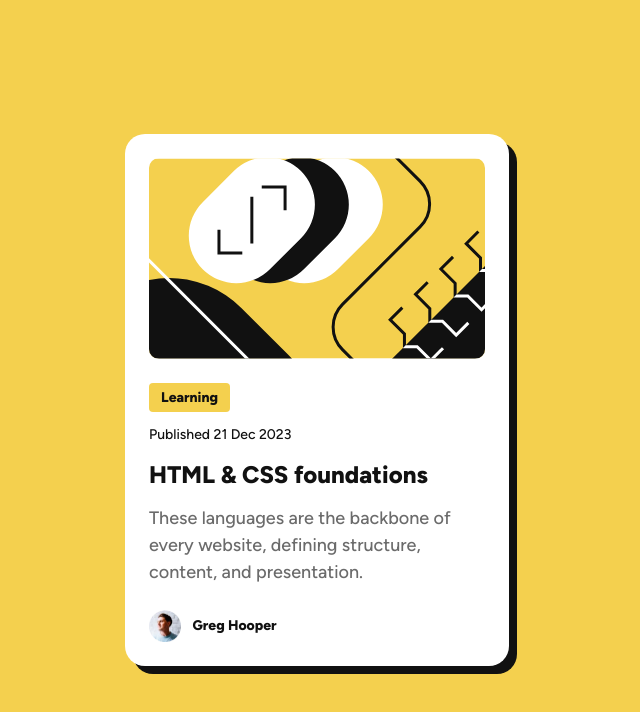
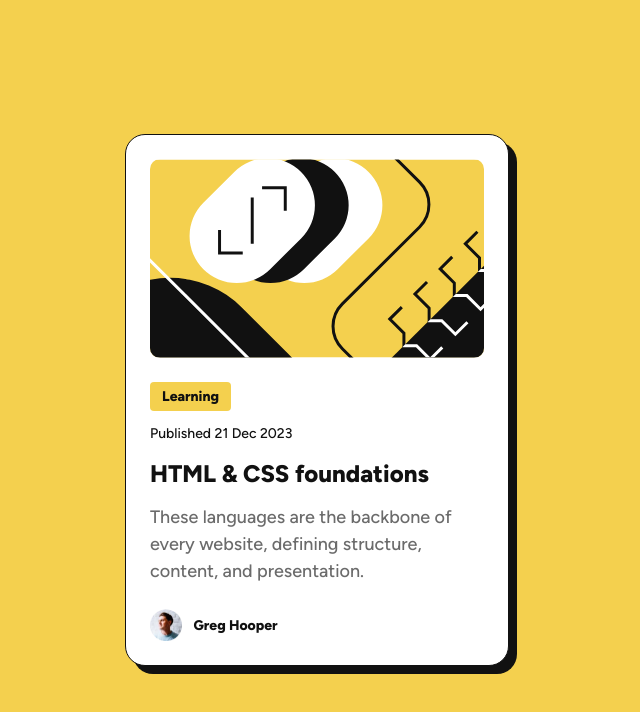
Before and after one commit to SaiDineshKopparthi/Frontend-Mentor-Challanges, a plain HTML site: page blog-preview-card/index.html in a window 1280 px wide. Shown: the whole page, without its empty margins (323-963 px from the left). Drawn offline with Linux system fonts and the light colour scheme.

Commit message:
border to solid

```diff
--- a/blog-preview-card/Styles/styles.css
+++ b/blog-preview-card/Styles/styles.css
@@ -52,7 +52,7 @@ body {
   gap: 1.5rem;
   padding: 1.5rem;
   border-radius: 1.25rem;
-  border: 1px var(--Gray-950);
+  border: 1px solid var(--Gray-950);
   box-shadow: 8px 8px var(--Gray-950)
 }
 
```
